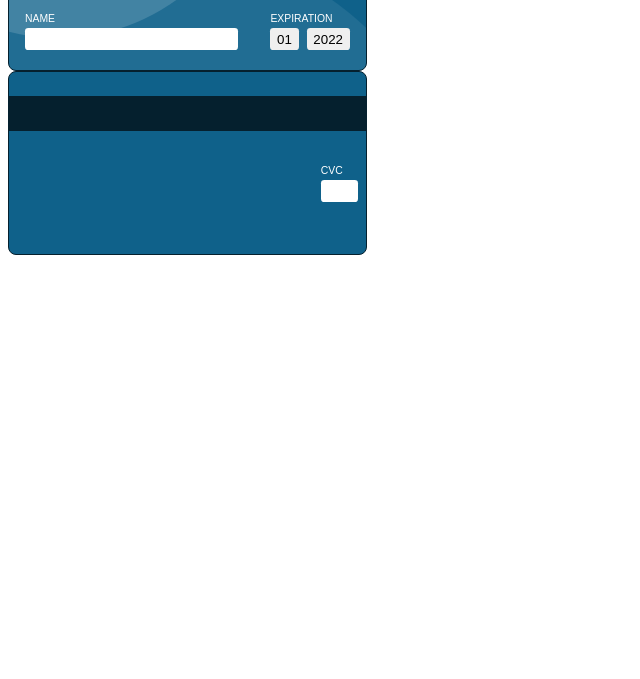
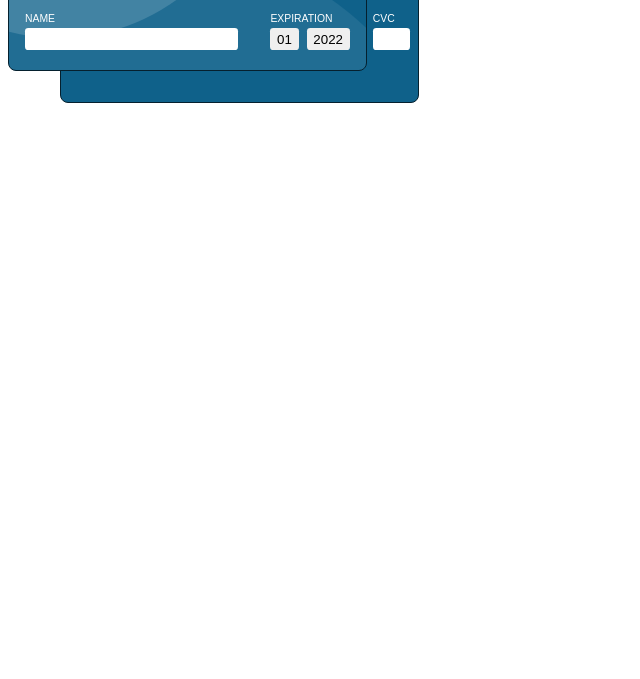
Before and after one commit to Annie-Huang/css-js-credit-card, a website: page index.html in a window 1280 px wide. Shown: the part 121-800 px from the top of the page, without its empty margins (0-640 px from the left). Drawn offline with Linux system fonts and the light colour scheme.

Commit message:
Shift the .back to be underneath the .front of the card.

```diff
--- a/style.css
+++ b/style.css
@@ -123,8 +123,8 @@
 
 .credit-card .back {
   position: absolute;
-  /*top: 2rem;*/
-  /*left: 3.25rem;*/
+  top: 2rem;
+  left: 3.25rem;
 }
 
 .credit-card .stripe {
```
